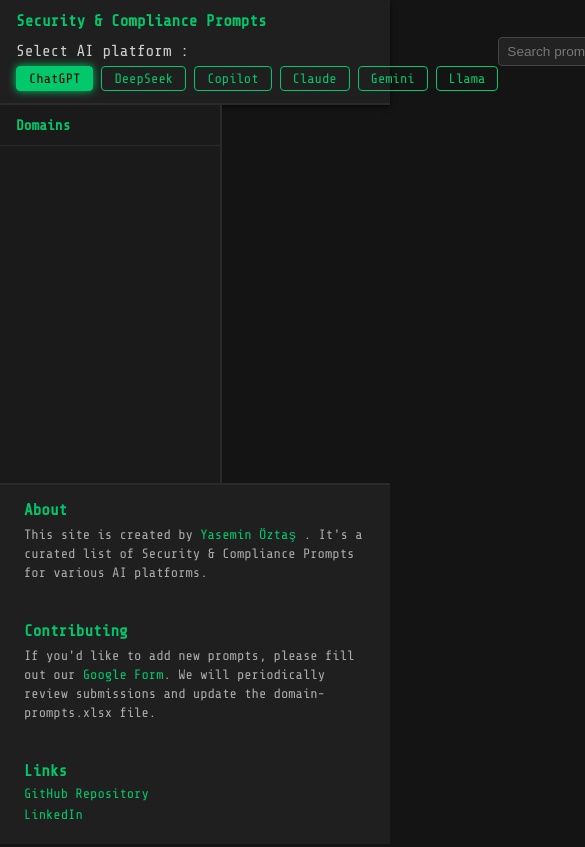
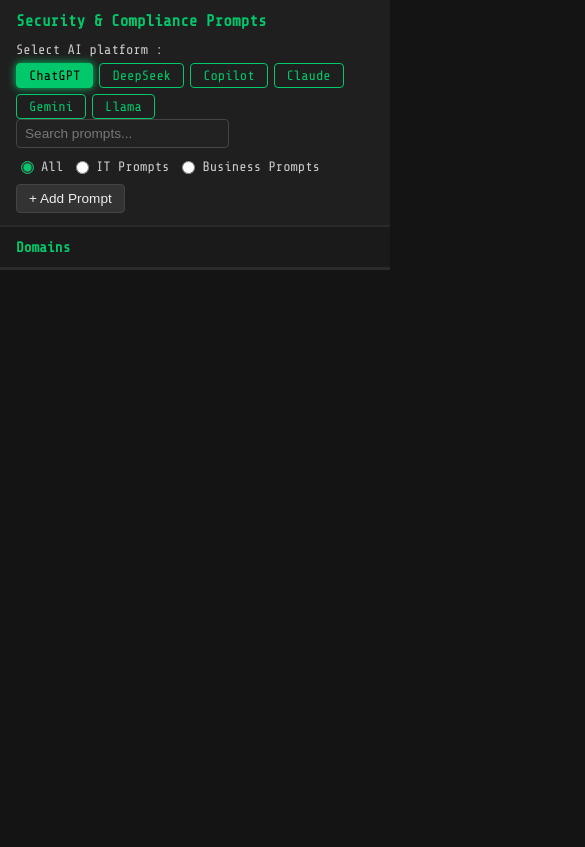
Before and after one commit to yaseminezgii/audit_prompts, a plain HTML site: page index.html in a window 390 px wide. Shown: the top 847 px of the page, 585 px wide, since content can reach past the window. Drawn offline with nearby package versions, Linux system fonts and the light colour scheme; no server answers.

Commit message:
Update index.html

```diff
--- a/index.html
+++ b/index.html
@@ -2,6 +2,9 @@
 <html lang="en">
 <head>
   <meta charset="UTF-8" />
+  <!-- IMPORTANT for Mobile Responsiveness -->
+  <meta name="viewport" content="width=device-width, initial-scale=1.0" />
+
   <title>Security & Compliance Prompts</title>
   <!-- SheetJS (xlsx) -->
   <script src="https://cdn.jsdelivr.net/npm/xlsx@0.18.5/dist/xlsx.full.min.js"></script>
@@ -29,10 +32,7 @@
       font-family: var(--font-family);
       background: var(--bg-color);
       color: var(--text-color);
-      height: 100vh;
-      display: flex;
-      flex-direction: column;
-      overflow: hidden;
+      /* Removed fixed 100vh and overflow hidden to allow normal scrolling */
     }
 
     /* HEADER */
@@ -56,10 +56,15 @@
       color: var(--accent-color);
       font-weight: 400;
     }
+    .sub-heading {
+      font-size: 0.85rem;
+      color: #ccc;
+    }
     .header-right {
       display: flex;
       align-items: center;
       gap: 16px;
+      flex-wrap: wrap; /* Allows wrapping on mobile */
     }
     .search-container input {
       background: #222;
@@ -101,6 +106,7 @@
     .platform-bar {
       display: flex;
       gap: 8px;
+      flex-wrap: wrap; /* Wrap if needed on smaller screens */
     }
     .platform-tag {
       background: transparent;
@@ -125,8 +131,8 @@
 
     /* LAYOUT: SIDEBAR + MAIN */
     .content {
-      flex: 1;
       display: flex;
+      min-height: 80vh; /* Let the content determine the height */
       overflow: hidden;
     }
     .sidebar {
@@ -340,10 +346,8 @@
     /* ADD PROMPT IFRAME OVERLAY */
     .add-prompt-overlay {
       position: fixed;
-      top: 0;
-      left: 0;
-      width: 100%;
-      height: 100%;
+      top: 0; left: 0;
+      width: 100%; height: 100%;
       background: rgba(0,0,0,0.7);
       display: none;
       align-items: center;
@@ -424,6 +428,57 @@
     .footer-col li {
       margin-bottom: 6px;
       font-size: 0.85rem;
+    }
+
+    /* MOBILE-FRIENDLY MEDIA QUERIES */
+
+    /* Up to tablet size */
+    @media (max-width: 768px) {
+      /* Make header stack vertically */
+      .top-header {
+        flex-direction: column;
+        align-items: flex-start;
+      }
+      .header-left, .header-right {
+        width: 100%;
+      }
+
+      /* Sidebar becomes full-width on top, main below */
+      .content {
+        flex-direction: column;
+      }
+      .sidebar {
+        width: 100%;
+        border-right: none;
+        border-bottom: 2px solid #2a2a2a;
+        max-height: 200px;
+        overflow-y: auto;
+      }
+      .main {
+        width: 100%;
+        overflow: visible;
+      }
+
+      /* Prompt grid narrower columns if needed */
+      .prompt-grid {
+        grid-template-columns: repeat(auto-fill, minmax(200px, 1fr));
+      }
+    }
+
+    /* Even smaller (mobile) */
+    @media (max-width: 480px) {
+      .prompt-grid {
+        grid-template-columns: repeat(auto-fill, minmax(160px, 1fr));
+      }
+      .search-container input {
+        width: 100%; /* Full width search on smaller screens */
+      }
+      .header-right {
+        gap: 10px;
+      }
+      .platform-bar {
+        gap: 6px;
+      }
     }
   </style>
 </head>
@@ -527,7 +582,7 @@
   <!-- ADD PROMPT IFRAME (GOOGLE FORM) -->
   <div class="add-prompt-overlay" id="addPromptOverlay">
     <div class="add-prompt-modal">
-      <!-- Gömülü Google Form -->
+      <!-- Embedded Google Form -->
       <iframe
         src="https://forms.gle/ZQEiy8JLecKpVfEq9?embedded=true"
         scrolling="yes"
@@ -535,7 +590,7 @@
         Loading…
       </iframe>
 
-      <!-- Kapat Butonu -->
+      <!-- Close Button -->
       <button class="close-form-button" onclick="closeAddPromptModal()">
         Close
       </button>
@@ -618,7 +673,6 @@
     let allPrompts = [];
     let filteredPrompts = [];
     let currentDomain = null;
-    let currentPromptOriginal = "";
     let selectedPromptType = "All";
 
     document.addEventListener("DOMContentLoaded", async () => {
@@ -691,8 +745,8 @@
         tag.classList.toggle("active", isActive);
       });
       const modalChatBtn = document.getElementById("modalChatBtn");
-      if (modalChatBtn) {
-        const platformName = platformConfig[selectedPlatform].name || "AI";
+      if (modalChatBtn && platformConfig[selectedPlatform]) {
+        const platformName = platformConfig[selectedPlatform].name;
         modalChatBtn.textContent = `>_ Chat with ${platformName}`;
       }
     }
@@ -808,8 +862,9 @@
       modalContributor.textContent = "";
       modalTitle.textContent = title;
 
-      const platformName = platformConfig[selectedPlatform].name || "AI";
-      modalChatBtn.textContent = `>_ Chat with ${platformName}`;
+      if (platformConfig[selectedPlatform]) {
+        modalChatBtn.textContent = `>_ Chat with ${platformConfig[selectedPlatform].name}`;
+      }
 
       // Check for placeholders
       const vars = extractVariables(content);
@@ -825,12 +880,13 @@
       }
 
       modalOverlay.style.display = "flex";
-      document.body.style.overflow = "hidden";
+      // Remove body overflow hidden so we can scroll if needed
+      // document.body.style.overflow = "hidden";
     }
     function hideModal() {
       const modalOverlay = document.getElementById("modalOverlay");
       modalOverlay.style.display = "none";
-      document.body.style.overflow = "";
+      // document.body.style.overflow = "";
     }
 
     function extractVariables(text) {
@@ -841,6 +897,7 @@
         const [variable, defaultValue] = match[1].split(":").map(s => s.trim());
         variables.push({ name: variable, default: defaultValue || "" });
       }
+      // Make them unique by variable name
       const uniqueMap = new Map();
       variables.forEach(v => uniqueMap.set(v.name, v));
       return Array.from(uniqueMap.values());
@@ -875,7 +932,7 @@
       const vars = extractVariables(promptText);
       if (!form) {
         vars.forEach(v => {
-          const pattern = new RegExp(`\\$\\{${v.name}[^}]*\\}`, "g");
+          const pattern = new RegExp(`\\\${${v.name}[^}]*}`, "g");
           const replacement = v.default || v.name.toUpperCase();
           preview = preview.replace(pattern, replacement);
         });
@@ -885,7 +942,7 @@
           const variable = input.dataset.variable;
           const def = input.dataset.default;
           const val = input.value.trim() || def || variable;
-          const pattern = new RegExp(`\\$\\{${variable}[^}]*\\}`, "g");
+          const pattern = new RegExp(`\\\${${variable}[^}]*}`, "g");
           preview = preview.replace(pattern, val);
         });
       }
@@ -895,7 +952,7 @@
       let preview = promptText;
       const vars = extractVariables(promptText);
       vars.forEach(v => {
-        const pattern = new RegExp(`\\$\\{${v.name}[^}]*\\}`, "g");
+        const pattern = new RegExp(`\\\${${v.name}[^}]*}`, "g");
         const replacement = v.default || v.name.toUpperCase();
         preview = preview.replace(pattern, replacement);
       });
@@ -925,14 +982,14 @@
       window.open(finalUrl, "_blank");
     }
 
-    /* ADD PROMPT => GÖMÜLÜ GOOGLE FORM */
+    /* ADD PROMPT => Embedded GOOGLE FORM */
     function showAddPromptModal() {
       document.getElementById("addPromptOverlay").style.display = "flex";
-      document.body.style.overflow = "hidden";
+      // document.body.style.overflow = "hidden";
     }
     function closeAddPromptModal() {
       document.getElementById("addPromptOverlay").style.display = "none";
-      document.body.style.overflow = "";
+      // document.body.style.overflow = "";
     }
   </script>
 </body>
```
